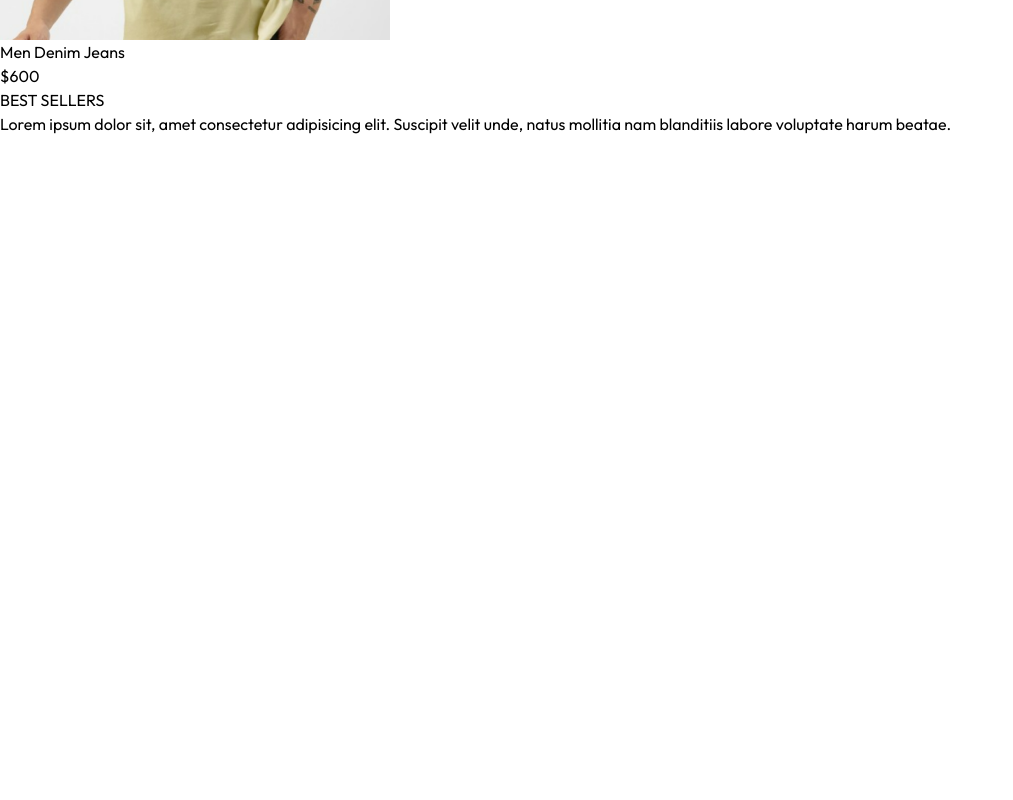
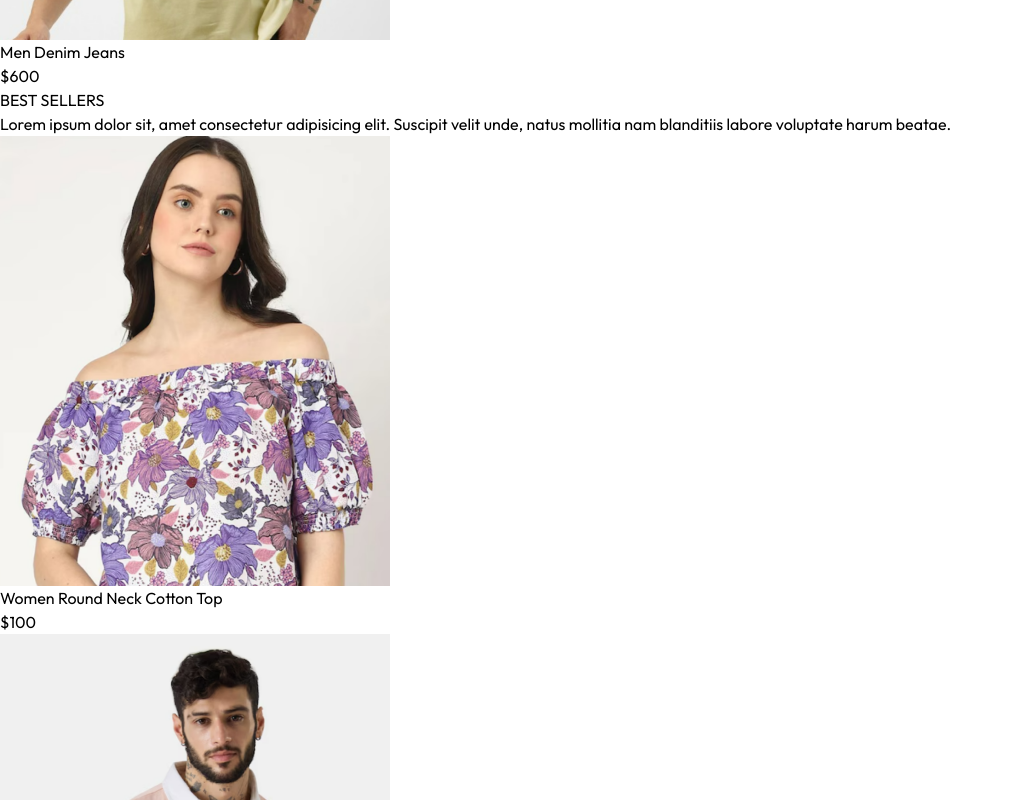
Before and after one commit to halaluddin2000/e-commerce, a React (Vite) app: page / in a window 1280 px wide. Shown: the part 6560-7360 px from the top of the page, without its empty margins (0-1013 px from the left). Before the commit the page ends 6696 px from the top, so only its background shows below. Built offline with nearby package versions, Linux system fonts and the light colour scheme.

Commit message:
best selles added

```diff
--- a/src/Components/BestSeller.jsx
+++ b/src/Components/BestSeller.jsx
@@ -25,15 +25,15 @@ const BestSeller = () => {
         </p>
       </div>
       <div className="grid grid-cols-2 md:grid-cols-4 lg:grid-cols-5 gap-4 gap-y-6">
-        {bestSeller.map((item, index) => {
+        {bestSeller.map((item, index) => (
           <ProductItem
             key={index}
             id={item._id}
             image={item.image}
             name={item.name}
             price={item.price}
-          />;
-        })}
+          />
+        ))}
       </div>
     </div>
   );
```
